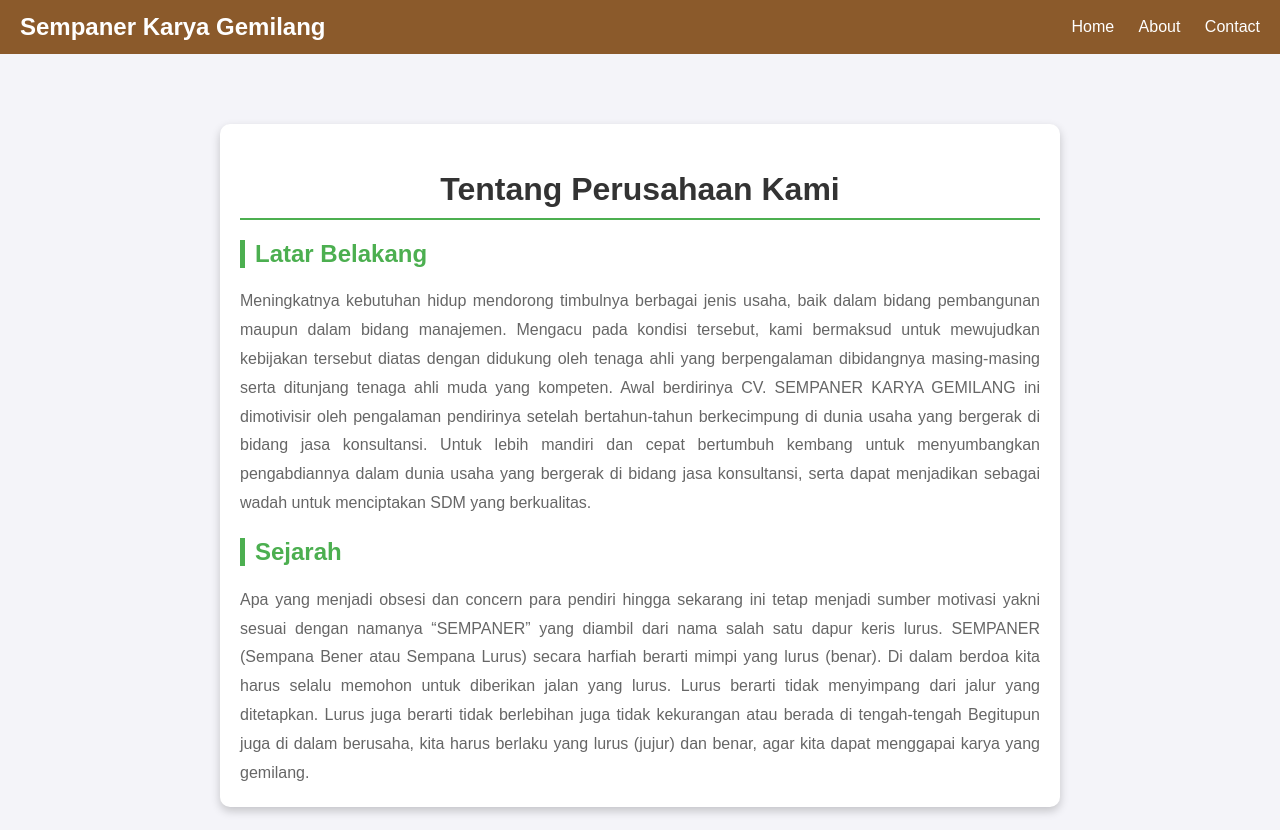
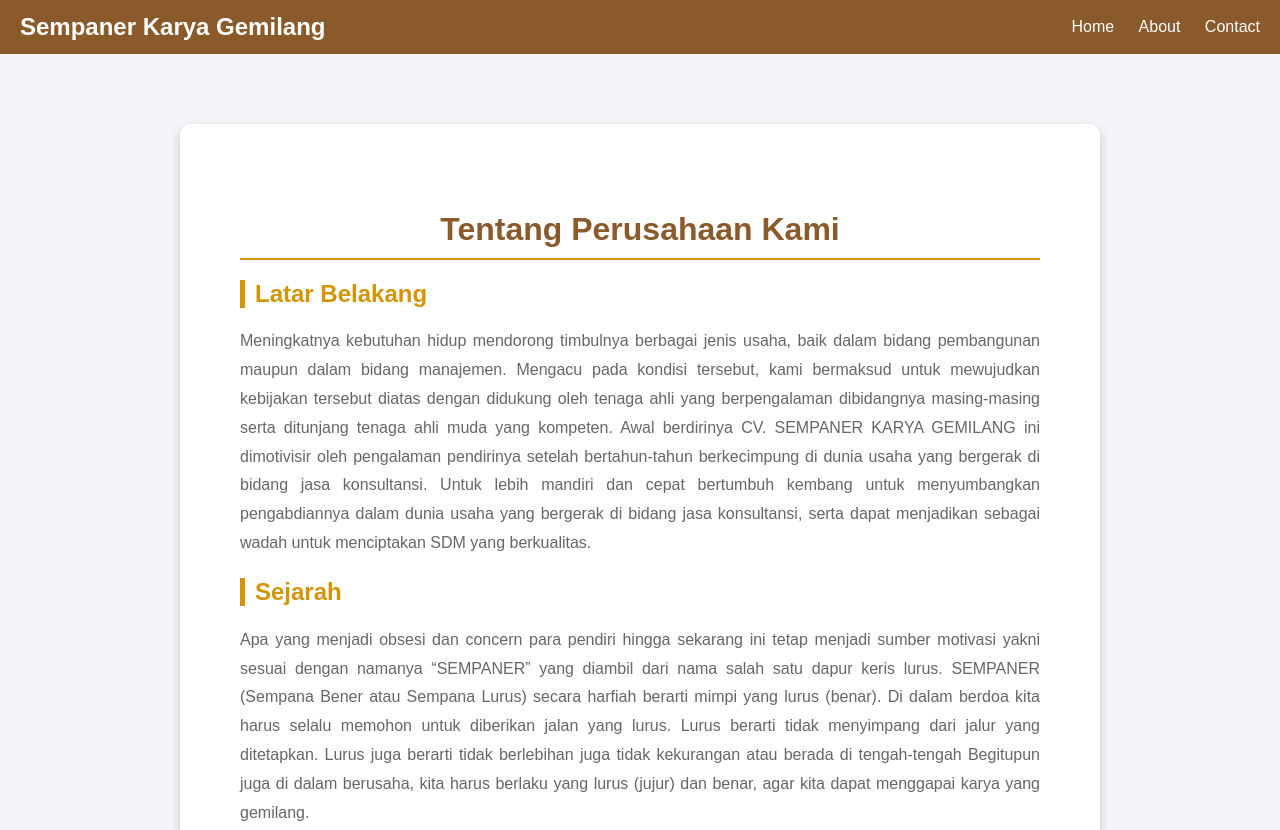
Before and after one commit to diarboy/Mata_Kuliah_SMT3, a plain HTML site: page WebDesign/UTS S3/about.html in a window 1280 px wide. Shown: the top 830 px of the page. Drawn offline with Linux system fonts and the light colour scheme.

Commit message:
uts grrl

```diff
--- a/WebDesign/UTS S3/style.css
+++ b/WebDesign/UTS S3/style.css
@@ -125,7 +125,7 @@ body {
 .about {
     max-width: 800px;
     margin: 50px auto;
-    padding: 20px;
+    padding: 60px;
     background-color: #fff;
     border-radius: 10px;
     box-shadow: 0px 4px 10px rgba(0, 0, 0, 0.2);
@@ -134,18 +134,18 @@ body {
 
 .about h1 {
     font-size: 2em;
-    color: #333;
+    color: #8B5A2B;
     margin-bottom: 20px;
     text-align: center;
-    border-bottom: 2px solid #4CAF50;
+    border-bottom: 2px solid #d39504;
     padding-bottom: 10px;
 }
 
 .about h2 {
     font-size: 1.5em;
-    color: #4CAF50;
+    color: #d39504;
     margin-top: 20px;
-    border-left: 5px solid #4CAF50;
+    border-left: 5px solid #d39504;
     padding-left: 10px;
 }
 
```
Also changed, not shown: WebDesign/UTS S3/index.html (+15 -1 lines).
